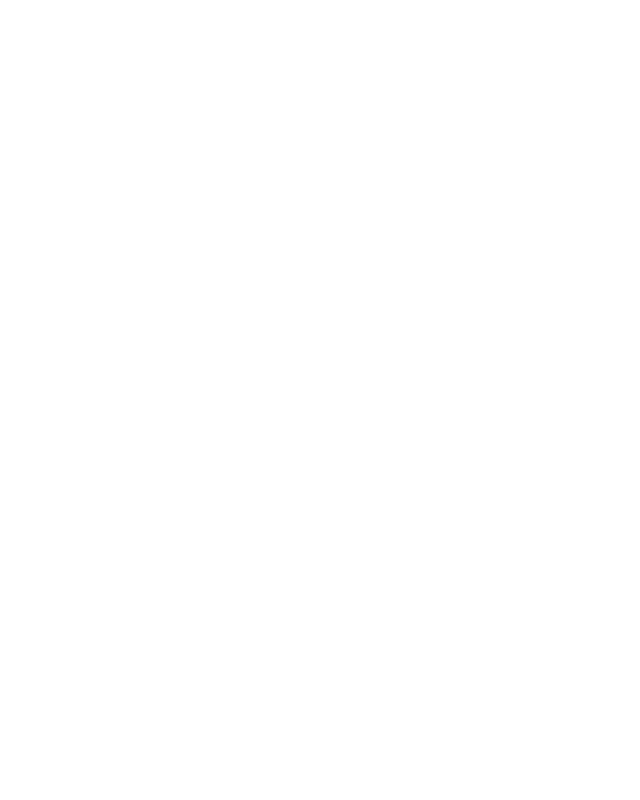
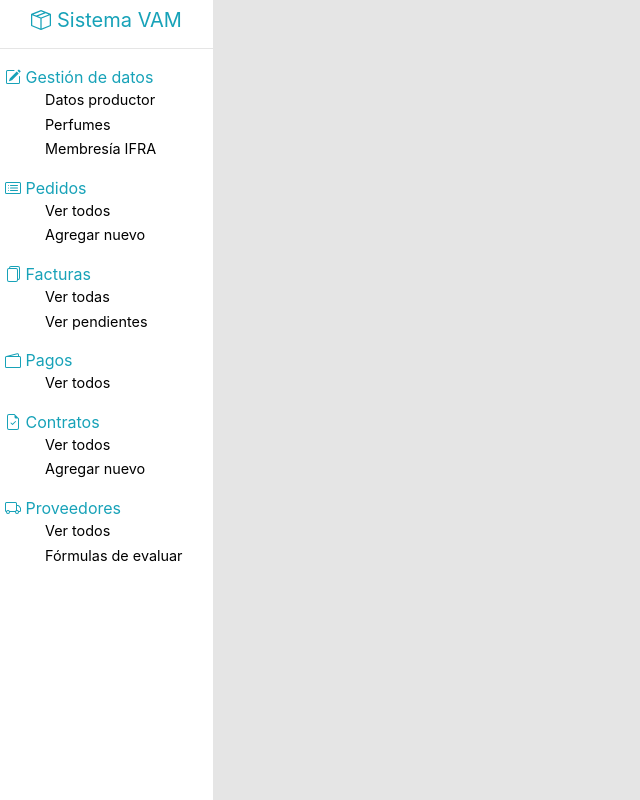
Before and after one commit to Madot10/ProyBases1, a Vue app in the folder cliente/: page /prod in a window 1280 px wide. Shown: the whole page, without its empty margins (0-640 px from the left). Built offline with nearby package versions, Linux system fonts and the light colour scheme.

Commit message:
Barra y navegacion basico

```diff
--- /dev/null
+++ b/cliente/src/components/Sidebar.vue
@@ -0,0 +1,183 @@
+<template>
+    <div class="sb-main">
+        <div class="header pt-2">
+            <h5 class="text-primary font-weight-normal text-center">
+                <b-icon icon="box-seam"></b-icon>
+                Sistema VAM
+            </h5>
+        </div>
+        <hr />
+        <b-row>
+            <b-col>
+                <div class="gestion-datos">
+                    <ul class="ul-header" v-for="categ in select_navigation" :key="categ.icon">
+                        <li class="text-primary">
+                            <b-icon :icon="categ.icon"></b-icon> {{ categ.title }}
+                        </li>
+                        <ul class="ul-item">
+                            <li v-for="(view, i) in categ.items" :key="i">
+                                <router-link :to="view.link" class="li-link">{{
+                                    view.item
+                                }}</router-link>
+                            </li>
+                        </ul>
+                    </ul>
+                </div>
+            </b-col>
+        </b-row>
+    </div>
+</template>
+
+<script>
+export default {
+    data() {
+        return {
+            navigation_prod: [
+                {
+                    title: "Gestión de datos",
+                    icon: "pencil-square",
+                    items: [
+                        { item: "Datos productor", link: "/prov" },
+                        { item: "Perfumes", link: "#" },
+
+                        { item: "Membresía IFRA", link: "/" },
+                    ],
+                },
+                {
+                    title: "Pedidos",
+                    icon: "card-list",
+                    items: [
+                        { item: "Ver todos", link: "/" },
+                        { item: "Agregar nuevo", link: "/" },
+                    ],
+                },
+                {
+                    title: "Facturas",
+                    icon: "files",
+                    items: [
+                        { item: "Ver todas", link: "/" },
+                        { item: "Ver pendientes", link: "/" },
+                    ],
+                },
+                {
+                    title: "Pagos",
+                    icon: "wallet2",
+                    items: [{ item: "Ver todos", link: "/" }],
+                },
+                {
+                    title: "Contratos",
+                    icon: "file-earmark-check",
+                    items: [
+                        { item: "Ver todos", link: "/" },
+                        { item: "Agregar nuevo", link: "/" },
+                    ],
+                },
+                {
+                    title: "Proveedores",
+                    icon: "truck",
+                    items: [
+                        { item: "Ver todos", link: "/" },
+                        { item: "Fórmulas de evaluar", link: "/" },
+                    ],
+                },
+            ],
+            navigation_prov: [
+                {
+                    title: "Gestión de datos",
+                    icon: "pencil-square",
+                    items: [
+                        { item: "Datos proveedor", link: "/prov" },
+                        { item: "Materia Prima", link: "#" },
+                        { item: "Condiciones de pago", link: "/prov/otoro" },
+                        { item: "Condiciones de envío", link: "/" },
+                        { item: "Membresía IFRA", link: "/" },
+                    ],
+                },
+                {
+                    title: "Pedidos",
+                    icon: "card-list",
+                    items: [
+                        { item: "Ver todos", link: "/" },
+                        { item: "Ver pendientes", link: "/" },
+                    ],
+                },
+                {
+                    title: "Facturas",
+                    icon: "files",
+                    items: [{ item: "Ver todas", link: "/" }],
+                },
+                {
+                    title: "Pagos",
+                    icon: "wallet2",
+                    items: [{ item: "Ver todos", link: "/" }],
+                },
+                {
+                    title: "Contratos",
+                    icon: "file-earmark-check",
+                    items: [
+                        { item: "Ver todos", link: "/" },
+                        { item: "Ver pendientes", link: "/" },
+                    ],
+                },
+            ],
+            select_navigation: [],
+        };
+    },
+    methods: {
+        getUserType(url) {
+            if (url.includes("prov")) {
+                return "prov";
+            } else {
+                return "prod";
+            }
+        },
+    },
+    created() {
+        if (this.getUserType(this.$route.path) == "prov") {
+            this.select_navigation = this.navigation_prov;
+        } else {
+            this.select_navigation = this.navigation_prod;
+        }
+    },
+};
+</script>
+
+<style>
+.sb-main {
+    background-color: white;
+    width: 100%;
+    height: 100vh;
+}
+
+.ul-header,
+.ul-item {
+    font-size: 1em;
+    list-style-type: none;
+}
+
+.ul-header {
+    padding: 0 0 0 5px;
+}
+
+.ul-item {
+    font-size: 0.9em;
+    list-style-type: none;
+}
+
+.ul-item li {
+    margin-bottom: 3px;
+}
+
+.li-link {
+    color: black;
+    text-decoration: none;
+}
+
+.li-link:hover {
+    text-decoration: none;
+}
+
+.router-link-exact-active {
+    color: var(--main-color-vam);
+}
+</style>
--- a/cliente/src/router/index.js
+++ b/cliente/src/router/index.js
@@ -1,7 +1,6 @@
 import Vue from "vue";
 import VueRouter from "vue-router";
 import Home from "../views/Home.vue";
-import Login from "../views/Login.vue";
 
 Vue.use(VueRouter);
 
@@ -14,8 +13,25 @@
     },
     {
         path: "/admin",
-        name: "Administración",
-        component: () => import("../views/admin.vue"),
+        name: "admin",
+        component: () => import("../views/Admin.vue"),
+    },
+    /*RUTAS PROVEEDOR */
+    {
+        path: "/prov",
+        component: () => import("../views/MainView.vue"),
+    },
+
+    /*RUTAS PRODUCTOR */
+    {
+        path: "/prod",
+        component: () => import("../views/MainView.vue"),
+    },
+
+    /* 404 => REDIRECT  */
+    {
+        path: "*",
+        redirect: { name: "admin" },
     },
 ];
 
--- a/cliente/src/views/Login.vue
+++ /dev/null
@@ -1,19 +0,0 @@
-<template>
-  <div>
-
-  </div>
-</template>
-
-<script>
-
-export default {
-  name: 'Login',
-  components: {
-
-  }
-}
-</script>
-
-<style scoped>
-
-</style>
--- /dev/null
+++ b/cliente/src/views/MainView.vue
@@ -0,0 +1,29 @@
+<template>
+    <b-container fluid class="p-0">
+        <b-row no-gutters>
+            <b-col cols="2">
+                <sidebar></sidebar>
+            </b-col>
+            <b-col cols="10"></b-col>
+        </b-row>
+    </b-container>
+</template>
+
+<script>
+import Sidebar from "../components/Sidebar";
+
+export default {
+    components: {
+        Sidebar,
+    },
+    data() {
+        return {};
+    },
+};
+</script>
+
+<style>
+body {
+    background-color: #e5e5e5;
+}
+</style>
--- a/cliente/src/views/admin.vue
+++ b/cliente/src/views/admin.vue
@@ -8,9 +8,17 @@
                         <b-icon icon="box-seam"></b-icon>
                         Sistema VAM
                     </h1>
-                    <h4>
-                        {{ mode_list ? (type_user == "prov" ? "Proveedores" : "Productores") : "" }}
-                    </h4>
+                    <div v-if="mode_list">
+                        <h4>
+                            <b-icon
+                                icon="chevron-left"
+                                class="pointer"
+                                @click="back_select"
+                            ></b-icon>
+                            {{ type_user == "prov" ? "Proveedores" : "Productores" }}
+                        </h4>
+                    </div>
+
                     <br />
                     <!--BOTONES DE TIPO-->
                     <div v-if="!mode_list">
@@ -63,6 +71,10 @@
             this.type_user = type;
             this.mode_list = true;
         },
+        back_select() {
+            this.type_user = null;
+            this.mode_list = false;
+        },
         test_click() {
             console.warn("YEI! Hiciste click");
         },
@@ -78,4 +90,8 @@
 .main {
     height: 100vh;
 }
+
+.pointer {
+    cursor: pointer;
+}
 </style>
```
